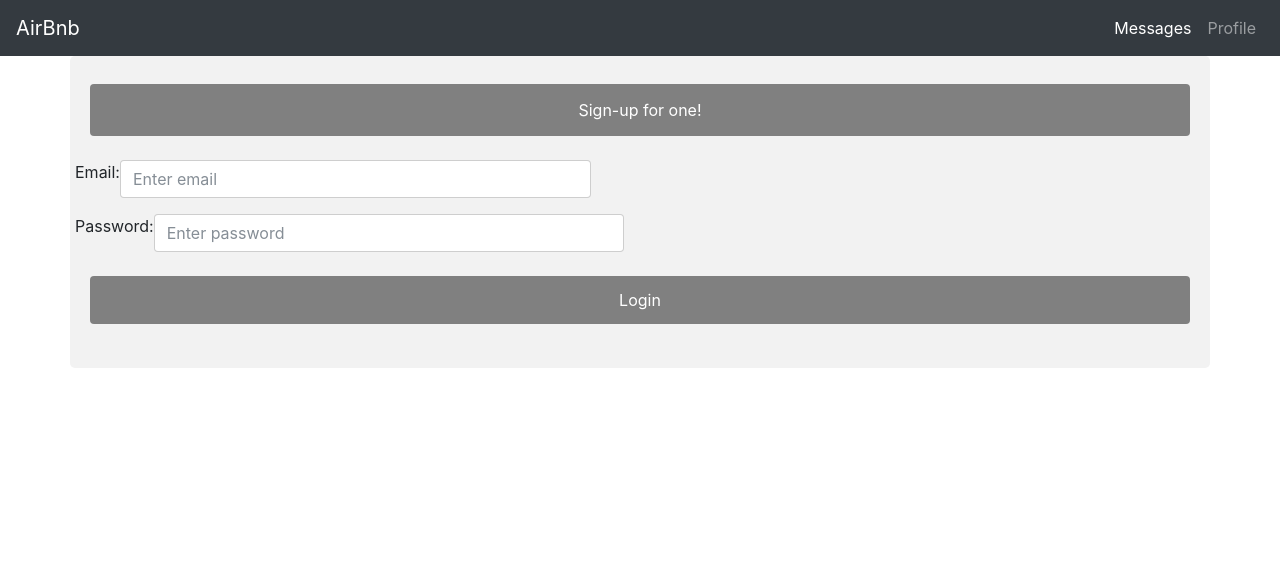
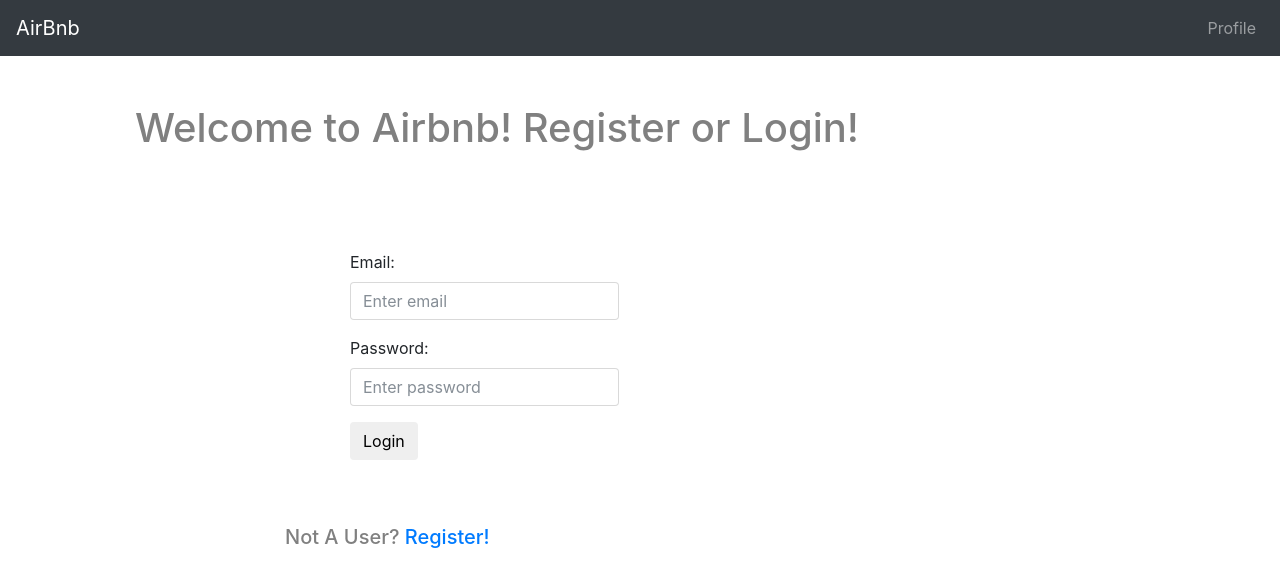
Before and after one commit to enecatalina/Python-Project, a Django app: template AirBNB/python_project/apps/users_app/templates/logme.html in a window 1280 px wide. Shown: the top 587 px of the page. Run offline with Django 3.2, Linux system fonts and the light colour scheme; the template is opened without the code that fills it, so the values that code supplies are empty; parts of the project's set-up code (start-up, migrations or seed data) failed here and were passed over; some libraries are stand-ins or nearby versions.

Commit message:
merger with login css updated

```diff
--- a/AirBNB/python_project/apps/users_app/static/css/logme.css
+++ b/AirBNB/python_project/apps/users_app/static/css/logme.css
@@ -1,4 +1,8 @@
-input[type=text], select {
+.container center_div .form-horizontal{
+    margin-top: 300px;
+
+}
+/* input[type=text], select {
     width: 100%;
     padding: 12px 20px;
     margin: 8px 0;
@@ -27,4 +31,4 @@
     border-radius: 5px;
     background-color: #f2f2f2;
     padding: 20px;
-}
+} */
--- a/AirBNB/python_project/apps/users_app/templates/edit.html
+++ b/AirBNB/python_project/apps/users_app/templates/edit.html
@@ -7,7 +7,7 @@
     <meta http-equiv="X-UA-Compatible" content="ie=edge">
     <link rel="stylesheet" href="https://maxcdn.bootstrapcdn.com/bootstrap/4.0.0-beta.2/css/bootstrap.min.css" integrity="sha384-PsH8R72JQ3SOdhVi3uxftmaW6Vc51MKb0q5P2rRUpPvrszuE4W1povHYgTpBfshb"
         crossorigin="anonymous"> {% load static %}
-    <link rel="stylesheet" type="text/css" href="{% static 'users_app/css/styles.css' %}" />
+    <link rel="stylesheet" type="text/css" href="{% static 'users_app/css/logme.css' %}" />
     <title>Edit Profile</title>
 </head>
 <div class="navbar navbar-expand navbar-dark bg-dark">
@@ -125,9 +125,9 @@
             {% endif %}
         </form>
     </div>
-            <form action="{% url 'users:view' user_edit.id %}">
+        <form action="{% url 'users:view' user_edit.id %}">
                 <div class="form-group">
                     {% csrf_token %}
                     <input type='submit' value='View Profile'>
                 </div>
-            </form>
+        </form>
--- a/AirBNB/python_project/apps/users_app/templates/logme.html
+++ b/AirBNB/python_project/apps/users_app/templates/logme.html
@@ -10,6 +10,26 @@
     <link rel="stylesheet" href="https://maxcdn.bootstrapcdn.com/bootstrap/4.0.0-beta/css/bootstrap.min.css" integrity="sha384-/Y6pD6FV/Vv2HJnA6t+vslU6fwYXjCFtcEpHbNJ0lyAFsXTsjBbfaDjzALeQsN6M"
         crossorigin="anonymous">
     <link rel="stylesheet" type="text/css" href="{% static 'users_app/css/logme.css' %}">
+    <style>
+        body{
+        }
+        .form-horizontal{
+            margin-top: 50px;
+            margin-left: 200px;
+            padding: 50px
+        }
+        h5{
+            margin-left: 200px;
+            color: grey
+        }
+        h1{
+            margin:50px;
+            color: grey
+        }
+        .form-group{
+
+        }
+    </style>
 </head>
 <body>
     <div class="navbar navbar-expand navbar-dark bg-dark">
@@ -20,11 +40,11 @@
         </button>
         <div class="collapse navbar-collapse">
             <ul class="navbar-nav ml-auto">
-                <li class="nav-item active">
+                <!-- <li class="nav-item active">
                     <a class="nav-link" href="#">Messages
                         <span class="sr-only">(current)</span>
                     </a>
-                </li>
+                </li> -->
                 <li class="nav-item">
                     <a class="nav-link" href="#">Profile</a>
                 </li>
@@ -32,24 +52,28 @@
         </div>
     </div>
         <div class="container center_div">
-            <form action="{% url 'users:index' %}">
+            <h1>Welcome to Airbnb! Register or Login!</h1>
+                <form class="form-horizontal" action='/airbnb/login' method='post'>
+                     {% csrf_token %}
+                    <!-- User Enter Email -->
                     <div class="form-group">
-                    {% csrf_token %}
-                    <input type='submit' value='Sign-up for one!'>
-                </div>
-            </form>
-            <form action='/airbnb/login' method='post'>
-                 {% csrf_token %}
-                <div class="form-group row">
-                    <label for="exampleInputEmail1">Email:</label>
+                        <label class="control-label col-sm-2" for="email">Email:</label>
+                        <div class="col-sm-10">
                             <input type="email" class="form-control col-5" name='email' id="exampleInputEmail1" aria-describedby="emailHelp" placeholder="Enter email">
                         </div>
-                <div class="form-group row">
-                    <label for="exampleInputEmail1">Password:</label>
+                    </div>
+                    <!-- User Enter Passwords -->
+                    <div class="form-group">
+                        <label class="control-label col-sm-2" for="pwd">Password:</label>
+                        <div class="col-sm-10">
                             <input type="password" class="form-control col-5" name='password' id="exampleInputEmail1" aria-describedby="emailHelp" placeholder="Enter password">
                         </div>
+                    </div>
+                    <!-- Check Box To Remember User -->
                     <div class="form-group">
-                <input class="login btn-success btn" type='submit' value='Login'>
+                        <div class="col-sm-offset-2 col-sm-10">
+                            <input class="btn btn-default" type='submit' value='Login'>
+                        </div>
                     </div>
                     {% if messages %}
                         <ul class="messages">
@@ -59,6 +83,42 @@
                         </ul>
                     {% endif %}
                 </form>
+                <h5>Not A User?
+                    <a href="{% url 'users:index' %}">Register!</a>
+                </h5>
+            </div>
+                    <!-- <div class="col-lg-12"> -->
+                        <!-- <form action="{% url 'users:index' %}">
+                            <div class="form-group">
+                                {% csrf_token %}
+                                <input type='submit' value='Sign-up for one!'>
+                            </div>
+                        </form> -->
+                        <!-- <form action='/airbnb/login' method='post'> -->
+                            <!-- {% csrf_token %} -->
+                            <!-- <div class="form-group row" align="center">
+                                <label for="exampleInputEmail1">Email:</label> -->
+                                <!-- <input type="email" class="form-control col-5" name='email' id="exampleInputEmail1" aria-describedby="emailHelp" placeholder="Enter email">
+                            </div> -->
+                            <!-- <div class="form-group row">
+                                <label for="exampleInputEmail1">Password:</label>
+                                <input type="password" class="form-control col-5" name='password' id="exampleInputEmail1" aria-describedby="emailHelp" placeholder="Enter password">
+                            </div> -->
+                            <!-- <div class="form-group">
+                                <input class="login btn-success btn" type='submit' value='Login'>
+                            </div> <div class="checkbox">
+                                <label>
+                                    <input type="checkbox"> Remember me</label>
+                            </div> -->
+                        <!-- {% if messages %}
+                            <ul class="messages">
+                        {% for message in messages %}
+                            <li{% if message.tags %} class="{{ message.error }}" {% endif %}>{{ message }}</li>
+                        {% endfor %}
+                            </ul>
+                        {% endif %}
+                        </form> -->
+                    <!-- </div> -->
         </div>
     </body>
 </html>
```
Also changed, not shown: AirBNB/python_project/apps/users_app/templates/view.html (+1 -8 lines), AirBNB/python_project/apps/property_details/migrations/0002_auto_20171025_2147.py (deleted). Lines whose indentation alone changed are shown as unchanged.
